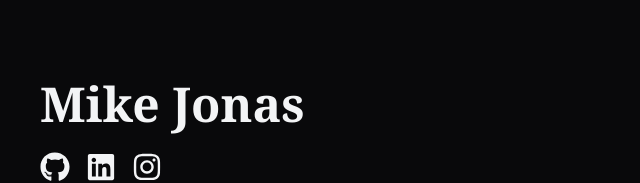
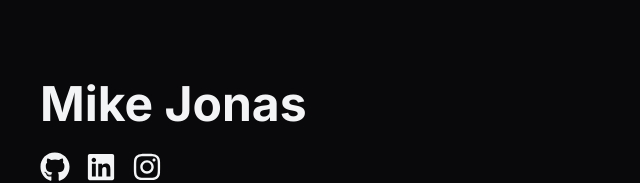
Before and after one commit to mikejonas/mikejonas.com, a Next.js app: page / in a window 1280 px wide. Shown: the top 183 px of the page, without its empty margins (0-640 px from the left). Built offline with nearby package versions, Linux system fonts and the light colour scheme.

Commit message:
sans serrif

```diff
--- a/app/page.tsx
+++ b/app/page.tsx
@@ -41,7 +41,7 @@ export default function Home() {
 
   return (
     <div className="bg-zinc-950 text-gray-100 min-h-screen flex flex-col items-start px-10 py-20 space-y-6">
-      <h1 className="text-5xl font-serif font-bold">Mike Jonas</h1>
+      <h1 className="text-5xl font-bold">Mike Jonas</h1>
       {renderSocialIcons()}
       {/* {body()} */}
     </div>
```
